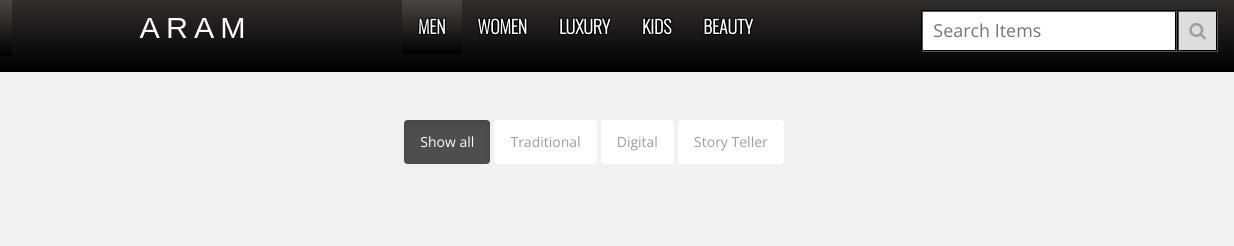
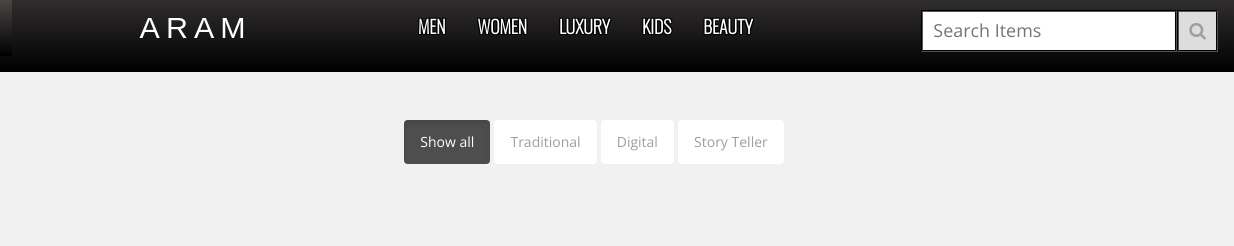
Before and after one commit to Tenasia/Tenasia.github.io, a plain HTML site: page men.html in a window 1280 px wide. Shown: the top 246 px of the page, 46-1280 px from the left. Drawn offline with nearby package versions, Linux system fonts and the light colour scheme.

Commit message:
Update navbar.css

```diff
--- a/CSS/navbar.css
+++ b/CSS/navbar.css
@@ -83,7 +83,3 @@ input[type=text] {
 .Your-Mom {
     padding: 0px;
 }
-
-.active-link {
-    background-image: linear-gradient(rgb(75, 70, 70), black);
-}
```
